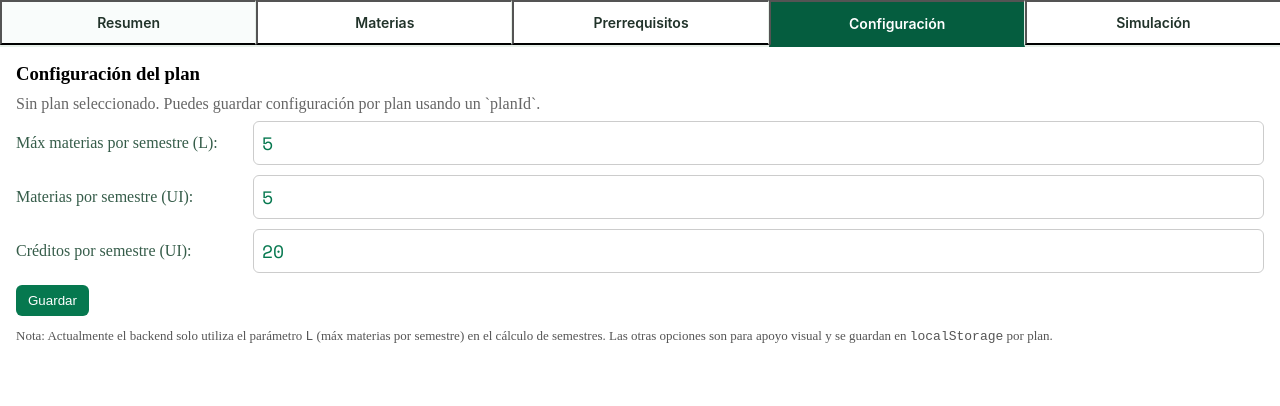
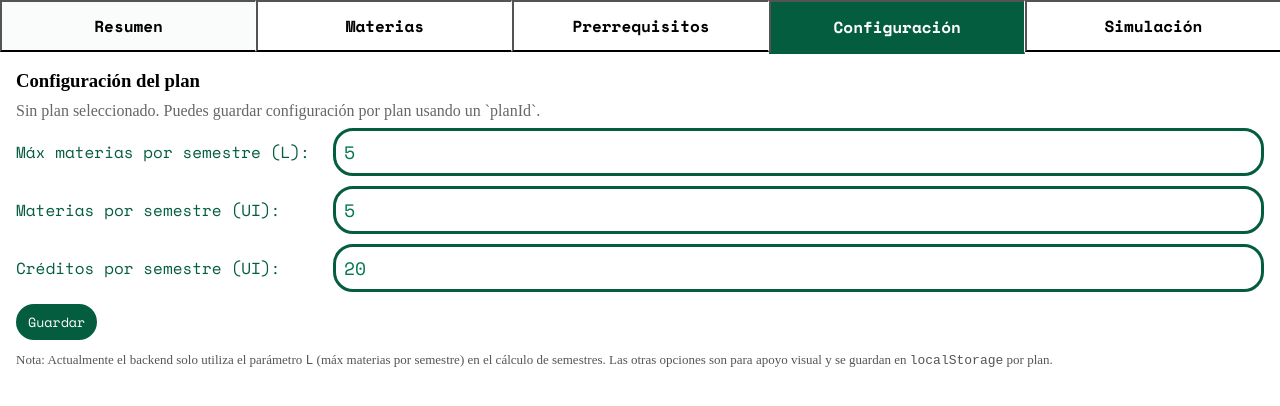
Before and after one commit to MarianaGiraldo/ProyectoEstructurasDeDatos, a React (Vite) app in the folder frontend/: page /detalle-plan/1/materias in a window 1280 px wide. Both pictures are taken after a click on the button "Configuración". Shown: the top 406 px of the page. Built offline with nearby package versions, Linux system fonts and the light colour scheme; no server answers.

Commit message:
detalles css

```diff
--- a/frontend/src/pages/Configuracion.css
+++ b/frontend/src/pages/Configuracion.css
@@ -1,9 +1,48 @@
-/* Styles for Configuracion page */
-.Configuracion { padding:16px; }
-.config-row { display:flex; align-items:center; gap:12px; margin-bottom:10px; }
-.config-row label { width:220px; color:#355c49; }
-.config-row input { padding:8px; border-radius:6px; border:1px solid #ccc; width:120px; }
-.config-actions { margin-top:12px; }
-.btn-save { background:#06784f; color:white; padding:8px 12px; border:none; border-radius:6px; cursor:pointer; }
-.explain { margin-top:12px; color:#555; font-size:13px; }
-.note { color:#666; margin-bottom:8px; }
+.Configuracion {
+    padding: 16px;
+}
+
+.config-row {
+    display: flex;
+    align-items: center;
+    gap: 12px;
+    margin-bottom: 10px;
+}
+
+.config-row label {
+    width: 300px;
+    color: #055d3f;
+    font-family: "Space Mono", monospace;
+
+}
+
+.config-row input {
+    padding: 8px;
+    border-radius: 20px;
+    border: 3px solid #055d3f;
+}
+
+.config-actions {
+    margin-top: 12px;
+}
+
+.btn-save {
+    background: #055d3f;
+    color: white;
+    font-family: "Space Mono", monospace;
+    padding: 8px 12px;
+    border: none;
+    border-radius: 20px;
+    cursor: pointer;
+}
+
+.explain {
+    margin-top: 12px;
+    color: #555;
+    font-size: 13px;
+}
+
+.note {
+    color:#666;
+    margin-bottom:8px;
+}
--- a/frontend/src/pages/DetallePlan.css
+++ b/frontend/src/pages/DetallePlan.css
@@ -2,17 +2,17 @@
   width: 100%;
   display: flex;
   justify-content: space-between;
-  border-bottom: 2px solid #e6efe8;
+  border-bottom: 2px solid white;
 }
 
 .tab-button {
   flex: 1;
   margin: 0;
-  border-right: 1px solid #e6efe8;
+  border-right: 1px solid white;
   background-color: white;
-  color: #21332a;
-  font-family: Inter, Arial, Helvetica, sans-serif;
-  font-size: 14px;
+  color: black;
+  font-family: "Space Mono", monospace;
+  font-size: 16px;
   font-weight: 600;
   padding: 12px 16px;
   cursor: pointer;
```
